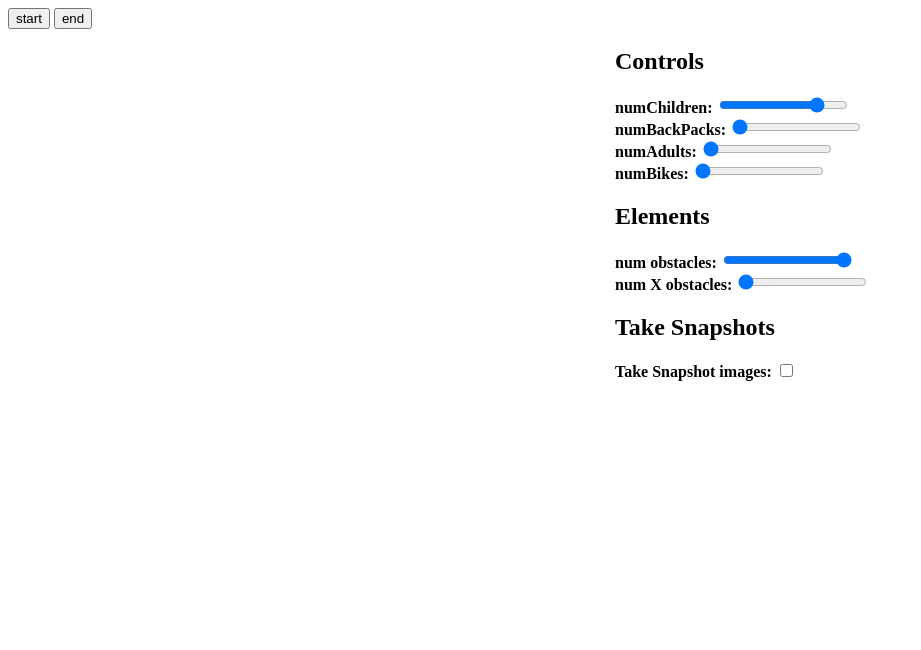
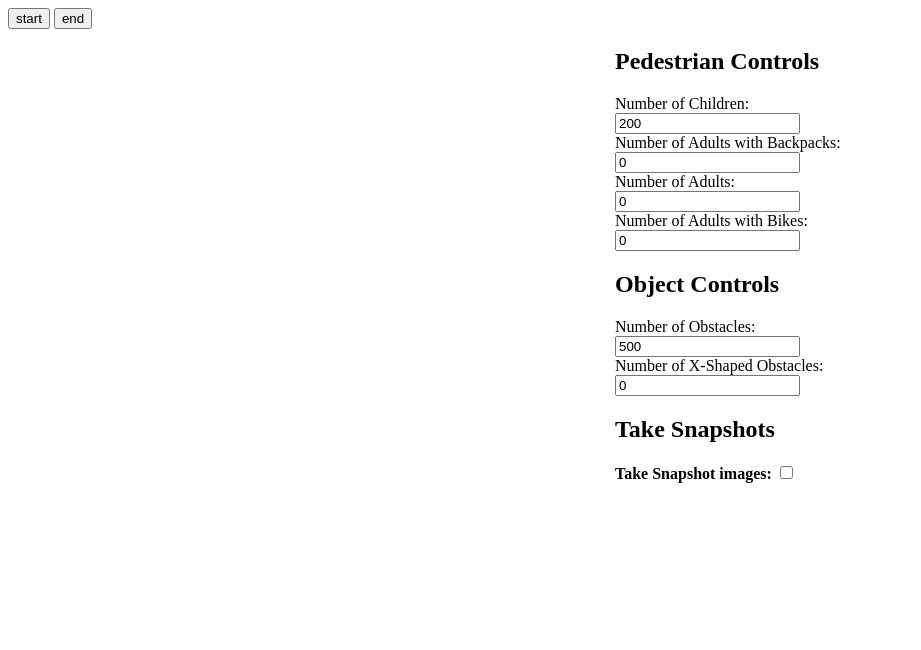
Before and after one commit to vlm-wpi/MQP, a plain HTML site: page ants/final.html in a window 1280 px wide. Shown: the top 650 px of the page, without its empty margins (0-921 px from the left). Drawn offline with Linux system fonts and the light colour scheme.

Commit message:
text input instead of sliders

```diff
--- a/ants/final.html
+++ b/ants/final.html
@@ -14,20 +14,27 @@
       <td><canvas id="grid" width="600" height="600"></canvas></td>
       <td valign=top>
 
-<h2>Controls</h2>
+<h2>Pedestrian Controls</h2>
 
-<div class="slidecontainer">
-  <b>numChildren:</b> <input type="range" min="0" max="250" value="10" id="numChildren"><br>
-  <b>numBackPacks:</b> <input type="range" min="0" max="250" value="10" id="numBackPacks"><br>
-  <b>numAdults:</b> <input type="range" min="0" max="250" value="10" id="numAdults"><br>
-  <b>numBikes:</b> <input type="range" min="0" max="250" value="10" id="numBikes"><br>
+<form>
+  <label for="numChildren">Number of Children:</label><br>
+  <input type="text" id="numChildren" name="numChildren"><br>
+  <label for="numBackPacks">Number of Adults with Backpacks:</label><br>
+  <input type="text" id="numBackPacks" name="numBackPacks"><br>
+  <label for="numAdults">Number of Adults:</label><br>
+  <input type="text" id="numAdults" name="numAdults"><br>
+  <label for="numBikes">Number of Adults with Bikes:</label><br>
+  <input type="text" id="numBikes" name="numBikes">
+</form>
 
-</div>
+<h2>Object Controls</h2>
 
-<h2>Elements</h2>
-
-  <b>num obstacles:</b> <input type="range" min="0" max="500" value="10" id="numObstacles"><br>
-  <b>num X obstacles:</b> <input type="range" min="0" max="30" value="10" id="numXObstacles"><br>
+<form>
+  <label for="numObstacles">Number of Obstacles:</label><br>
+  <input type="text" id="numObstacles" name="numObstacles"><br>
+  <label for="numXObstacles">Number of X-Shaped Obstacles:</label><br>
+  <input type="text" id="numXObstacles" name="numXObstacles">
+</form>
 
 <h2>Take Snapshots</h2>
 
--- a/ants/final.js
+++ b/ants/final.js
@@ -21,7 +21,7 @@ var max_bike_on_grid = 0;
 var max_obstacles_on_grid = 500;
 var max_large_X_obstacles_on_grid = 0;
 var max_exits_on_grid = 0;
-var ms_between_updates = 33;
+var ms_between_updates = 1;
 var take_snapshot = false;
 
 // HOOK UP GUI ELEMENTS: BEGIN
```
